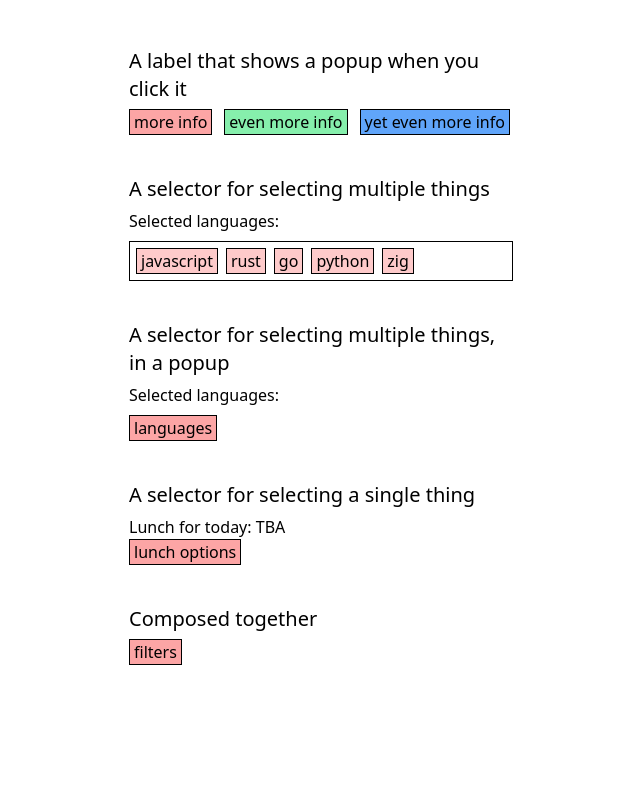
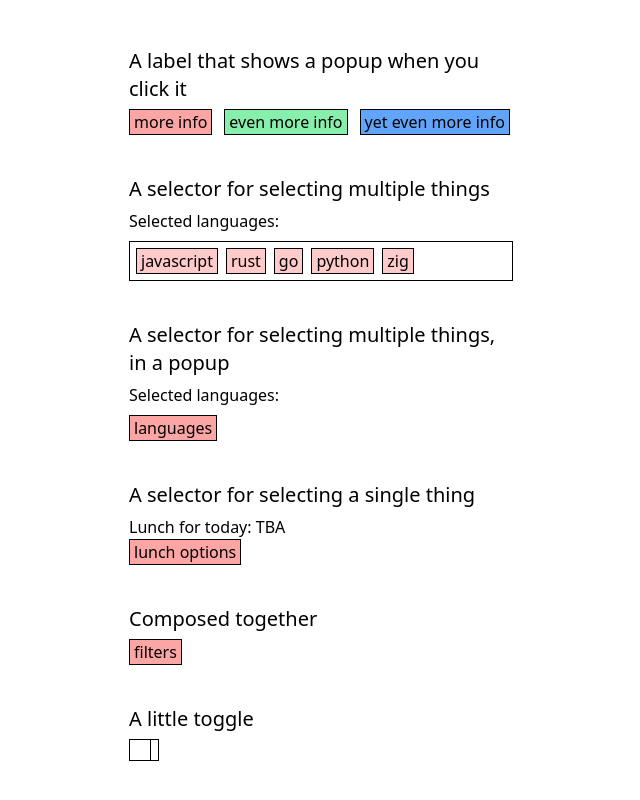
Before and after one commit to nichwch/licks, a SvelteKit app: page / in a window 1280 px wide. Shown: the part 409-1209 px from the top of the page, without its empty margins (319-959 px from the left). Built offline with nearby package versions, Linux system fonts and the light colour scheme.

Commit message:
add toggle!

```diff
--- /dev/null
+++ b/src/lib/OnOff.svelte
@@ -0,0 +1,17 @@
+<script lang="ts">
+	export let on: boolean = false;
+</script>
+
+<button
+	on:click={() => (on = !on)}
+	class:bg-gray-300={!on}
+	class:bg-green-500={on}
+	class=" box-content p-0 inline-flex bg-white w-7 h-5 border border-black transition-colors"
+>
+	<span
+		class:ml-2={on}
+		class:border-l={on}
+		class:border-r={!on}
+		class=" m-0 bg-white box-content inline-block w-5 h-5 border-black transition-all"
+	></span></button
+>
--- a/src/routes/+page.svelte
+++ b/src/routes/+page.svelte
@@ -3,6 +3,7 @@
 	import MultiSelectorPopup from '$lib/MultiSelectorPopup.svelte';
 	import LabelAndPopup from '$lib/LabelAndPopup.svelte';
 	import MultiSelector from '$lib/MultiSelector.svelte';
+	import OnOff from '../lib/OnOff.svelte';
 
 	const languages = ['javascript', 'rust', 'go', 'python', 'zig'];
 	let selectedLanguages: Set<string> = new Set();
@@ -131,5 +132,9 @@
 				{/each} that is in {selectedContentType} form
 			</div> -->
 		</div>
+		<div class="section">
+			<h3>A little toggle</h3>
+			<OnOff />
+		</div>
 	</div>
 </div>
```
